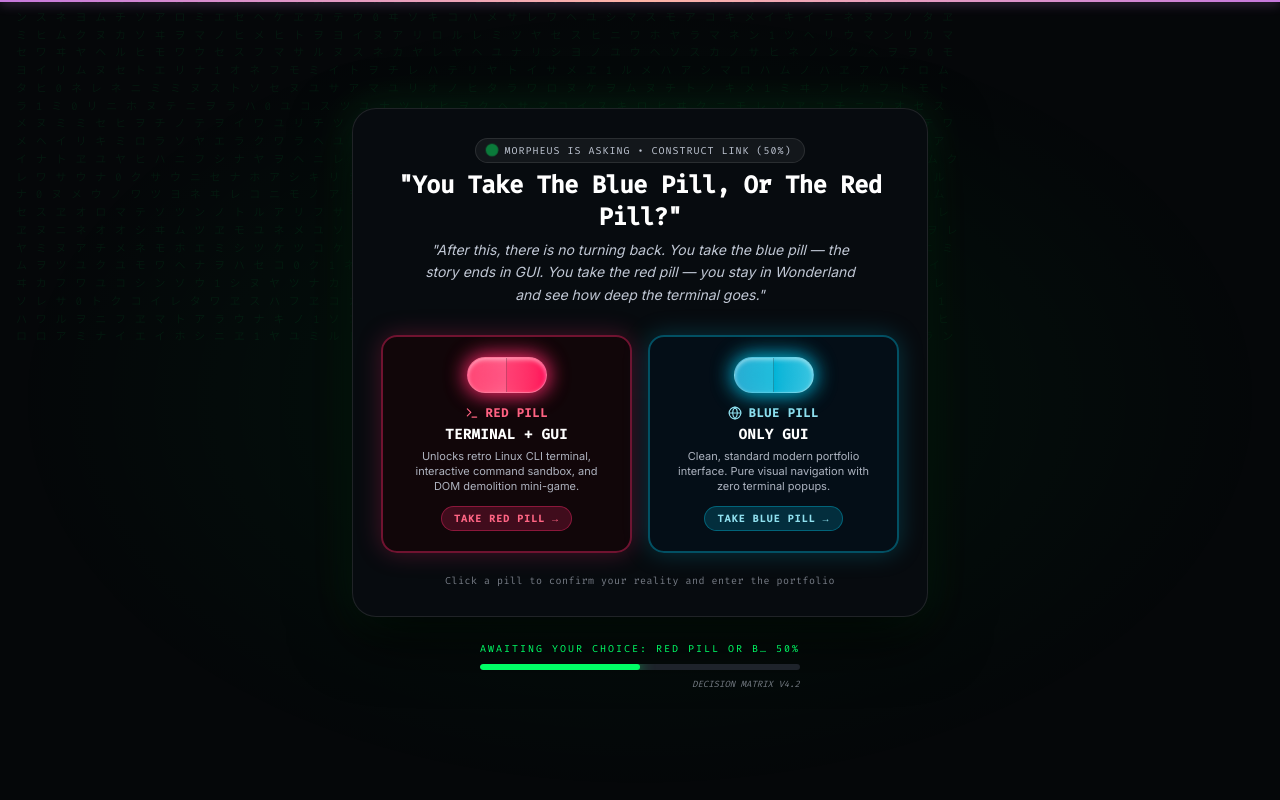
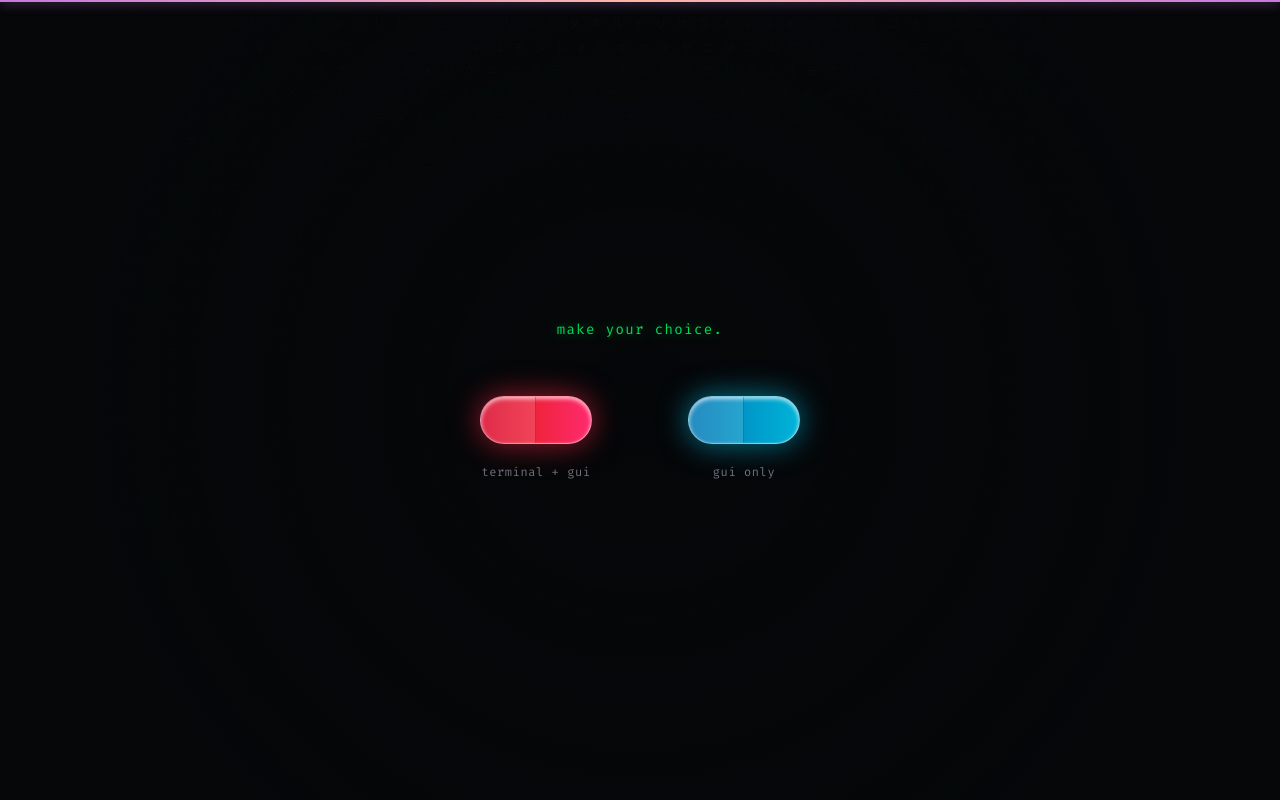
Before and after one commit to RamXCat/portfolio-terminal, a React (Vite) app: page / in a window 1280 px wide. Shown: the top 800 px of the page. Built offline with nearby package versions, Linux system fonts and the light colour scheme; grey boxes are pictures that could not be loaded.

Commit message:
feat: redesign Morpheus pill selection into minimal dark void with color flash payoff

```diff
--- a/src/pages/Dashboard/components/Loader.tsx
+++ b/src/pages/Dashboard/components/Loader.tsx
@@ -1,6 +1,5 @@
 import { motion, AnimatePresence } from "motion/react";
 import { useEffect, useState } from "react";
-import { Terminal as TerminalIcon, Globe, Sparkles, ShieldAlert } from "lucide-react";
 import { PortfolioMode } from "../../../components/ModeSwitcher";
 
 interface LoaderProps {
@@ -9,240 +8,201 @@ interface LoaderProps {
 }
 
 export default function Loader({ onComplete, onSelectMode }: LoaderProps) {
-  const [progress, setProgress] = useState(0);
-  const [status, setStatus] = useState("Initializing Matrix Kernel");
-  const [isPausedAtHalf, setIsPausedAtHalf] = useState(false);
   const [hoveredPill, setHoveredPill] = useState<'red' | 'blue' | null>(null);
+  const [selectedPill, setSelectedPill] = useState<'red' | 'blue' | null>(null);
+  const [isFlashing, setIsFlashing] = useState(false);
 
-  const bootMessages = [
-    "Establishing Link to The Matrix",
-    "Decrypting Zion Data Feeds",
-    "Calibrating Neural Interface",
-    "Querying Construct Reality",
-    "System Ready"
-  ];
-
-  // Matrix digital stream rain characters for the pause sequence
+  // Digital Rain stream characters
   const matrixChars = "01アイウエオカキクケコサシスセソタチツテトナニヌネノハヒフヘホマミムメモヤユヨラリルレロワヰヱヲン";
 
-  // Stage 1: Progress from 0% to 50%
-  useEffect(() => {
-    const interval = setInterval(() => {
-      setProgress(prev => {
-        if (prev >= 50) {
-          clearInterval(interval);
-          setIsPausedAtHalf(true);
-          return 50;
-        }
-        return prev + 1;
-      });
-    }, 20);
-
-    return () => clearInterval(interval);
-  }, []);
-
-  // Update status messages based on current progress
-  useEffect(() => {
-    if (isPausedAtHalf) {
-      setStatus("Awaiting Your Choice: Red Pill or Blue Pill");
-    } else {
-      const msgIndex = Math.min(
-        Math.floor((progress / 100) * bootMessages.length),
-        bootMessages.length - 1
-      );
-      setStatus(bootMessages[msgIndex]);
-    }
-  }, [progress, isPausedAtHalf]);
-
-  // Handle user taking the Red Pill or Blue Pill
+  // Handle Pill Selection with payoff screen flash & transition
   const handlePillChoice = (mode: PortfolioMode) => {
+    const pillColor = mode === 'terminal' ? 'red' : 'blue';
+    setSelectedPill(pillColor);
+    setIsFlashing(true);
     localStorage.setItem('portfolio_view_mode', mode);
     if (onSelectMode) {
       onSelectMode(mode);
     }
-    setIsPausedAtHalf(false);
 
-    // Stage 2: Resume progress from 50% to 100%
-    const resumeInterval = setInterval(() => {
-      setProgress(prev => {
-        if (prev >= 100) {
-          clearInterval(resumeInterval);
+    // Payoff flash then smooth transition into portfolio
     setTimeout(() => {
       if (onComplete) onComplete();
-          }, 400);
-          return 100;
+    }, 450);
+  };
+
+  // Keyboard navigation: Left Arrow (Red), Right Arrow (Blue), Enter (select currently hovered/focused)
+  useEffect(() => {
+    const handleKeyDown = (e: KeyboardEvent) => {
+      if (e.key === 'ArrowLeft') {
+        e.preventDefault();
+        setHoveredPill('red');
+      } else if (e.key === 'ArrowRight') {
+        e.preventDefault();
+        setHoveredPill('blue');
+      } else if (e.key === 'Enter') {
+        e.preventDefault();
+        if (hoveredPill === 'red') {
+          handlePillChoice('terminal');
+        } else if (hoveredPill === 'blue') {
+          handlePillChoice('gui');
+        } else {
+          // Default to Red Pill if none highlighted
+          handlePillChoice('terminal');
         }
-        return prev + 2;
-      });
-    }, 18);
+      }
     };
+
+    window.addEventListener('keydown', handleKeyDown);
+    return () => window.removeEventListener('keydown', handleKeyDown);
+  }, [hoveredPill]);
 
   return (
     <motion.div
       initial={{ opacity: 1 }}
       exit={{ opacity: 0 }}
       transition={{ duration: 0.6 }}
-      className="fixed inset-0 z-[100] bg-[#050709] flex flex-col items-center justify-center p-4 sm:p-6 overflow-hidden select-none"
+      className="fixed inset-0 z-[100] bg-[#050709] flex flex-col items-center justify-center p-6 overflow-hidden select-none font-mono"
     >
-      {/* Matrix Green Digital Rain Background */}
-      <div className="absolute inset-0 opacity-[0.07] pointer-events-none font-mono text-[11px] leading-tight select-none overflow-hidden text-[#00FF66]">
+      {/* 1. Matrix Digital Rain on the Edges (Vignette radial mask hides it in center) */}
+      <div
+        className="absolute inset-0 opacity-15 pointer-events-none text-[12px] leading-relaxed select-none overflow-hidden text-[#00FF66]"
+        style={{
+          maskImage: 'radial-gradient(ellipse at center, transparent 35%, black 85%)',
+          WebkitMaskImage: 'radial-gradient(ellipse at center, transparent 35%, black 85%)',
+        }}
+      >
         <div className="animate-log-scroll flex flex-col gap-1 p-4">
-          {[...Array(24)].map((_, i) => (
+          {[...Array(28)].map((_, i) => (
             <div key={i} className="tracking-widest">
-              {Array.from({ length: 48 }, () => matrixChars[Math.floor(Math.random() * matrixChars.length)]).join(" ")}
+              {Array.from({ length: 50 }, () => matrixChars[Math.floor(Math.random() * matrixChars.length)]).join(" ")}
             </div>
           ))}
         </div>
       </div>
 
-      {/* Atmospheric ambient glow */}
-      <div
-        className={`absolute inset-0 transition-opacity duration-700 pointer-events-none ${
-          hoveredPill === 'red'
-            ? 'bg-[radial-gradient(ellipse_at_center,rgba(255,42,109,0.15)_0%,transparent_70%)]'
-            : hoveredPill === 'blue'
-            ? 'bg-[radial-gradient(ellipse_at_center,rgba(0,180,255,0.15)_0%,transparent_70%)]'
-            : 'bg-[radial-gradient(ellipse_at_center,rgba(0,255,102,0.06)_0%,transparent_70%)]'
+      {/* 2. Deep Dark Void Vignette */}
+      <div className="absolute inset-0 bg-[radial-gradient(circle_at_center,rgba(5,7,9,0.4)_0%,rgba(5,7,9,0.98)_85%)] pointer-events-none" />
+
+      {/* 3. Screen Color Flash on Pill Choice Payoff */}
+      <AnimatePresence>
+        {isFlashing && (
+          <motion.div
+            initial={{ opacity: 0 }}
+            animate={{ opacity: 0.85 }}
+            exit={{ opacity: 0 }}
+            transition={{ duration: 0.25 }}
+            className={`fixed inset-0 z-50 pointer-events-none ${
+              selectedPill === 'red' ? 'bg-[#FF1E56]' : 'bg-[#0096C7]'
             }`}
           />
+        )}
+      </AnimatePresence>
 
-      {/* Central Interactive Modal */}
-      <div className="relative z-10 w-full max-w-xl flex flex-col items-center">
-        {!isPausedAtHalf ? (
-          // Pre-50% Loading Core
-          <div className="relative mb-8 sm:mb-12 flex items-center justify-center">
-            <motion.div
-              animate={{ rotate: 360 }}
-              transition={{ duration: 12, repeat: Infinity, ease: "linear" }}
-              className="absolute w-28 h-28 sm:w-32 sm:h-32 border border-[#00FF66]/30 rounded-full"
-            />
-            <div className="relative w-20 h-20 sm:w-24 sm:h-24 border-2 border-[#00FF66] flex items-center justify-center group shadow-[0_0_30px_rgba(0,255,102,0.3)]">
-              <motion.div
-                animate={{ opacity: [0.3, 1, 0.3] }}
-                transition={{ duration: 2, repeat: Infinity }}
-                className="absolute inset-2 border border-[#00FF66]/50 rotate-45"
-              />
-              <div className="text-[#00FF66] text-3xl sm:text-4xl animate-pulse font-mono font-bold">
-                M
-              </div>
-            </div>
-            <div className="absolute inset-0 bg-gradient-to-b from-transparent via-[#00FF66]/15 to-transparent h-1/2 w-full animate-scanline opacity-60" />
-          </div>
-        ) : (
-          // 50% Pause: Morpheus Matrix Pill Choice
-          <motion.div
-            initial={{ opacity: 0, scale: 0.92, y: 15 }}
-            animate={{ opacity: 1, scale: 1, y: 0 }}
-            transition={{ duration: 0.4, ease: "easeOut" }}
-            className="w-full mb-6 p-5 sm:p-7 bg-[#080C10]/95 backdrop-blur-2xl border border-white/10 rounded-3xl shadow-[0_20px_60px_rgba(0,0,0,0.9),0_0_40px_rgba(0,255,102,0.15)] text-center font-mono space-y-5"
+      {/* 4. Minimalist Void Content */}
+      <div className="relative z-10 flex flex-col items-center justify-center text-center space-y-12 max-w-lg">
+
+        {/* Subtle, single-line headline with gentle green glow */}
+        <motion.p
+          initial={{ opacity: 0, y: -6 }}
+          animate={{ opacity: 0.85, y: 0 }}
+          transition={{ duration: 0.8, ease: "easeOut" }}
+          className="text-xs sm:text-sm tracking-widest text-[#00FF66] lowercase text-shadow-[0_0_12px_rgba(0,255,102,0.5)] font-mono"
         >
-            {/* Morpheus Header */}
-            <div className="space-y-1.5">
-              <div className="inline-flex items-center gap-2 px-3 py-1 rounded-full bg-white/5 border border-white/10 text-[10px] text-tertiary tracking-widest uppercase">
-                <span className="w-2 h-2 rounded-full bg-[#00FF66] animate-ping" />
-                <span>MORPHEUS IS ASKING • CONSTRUCT LINK (50%)</span>
-              </div>
-              <h2 className="text-xl sm:text-2xl font-bold text-white tracking-tight">
-                "You Take The Blue Pill, Or The Red Pill?"
-              </h2>
-              <p className="text-xs sm:text-sm text-tertiary font-sans leading-relaxed max-w-md mx-auto">
-                <span className="italic">"After this, there is no turning back. You take the blue pill — the story ends in GUI. You take the red pill — you stay in Wonderland and see how deep the terminal goes."</span>
-              </p>
-            </div>
+          make your choice.
+        </motion.p>
 
-            {/* The Two Pills (Red Pill vs Blue Pill) */}
-            <div className="grid grid-cols-1 sm:grid-cols-2 gap-4 pt-2">
+        {/* The Two Pills (Generous empty breathing room, large tap targets) */}
+        <div className="flex items-center justify-center gap-12 sm:gap-20">
 
-              {/* 🔴 RED PILL: TERMINAL + GUI (Hacker Mode) */}
+          {/* 🔴 RED PILL */}
+          <div className="flex flex-col items-center space-y-3">
             <button
               type="button"
               onMouseEnter={() => setHoveredPill('red')}
               onMouseLeave={() => setHoveredPill(null)}
+              onFocus={() => setHoveredPill('red')}
+              onBlur={() => setHoveredPill(null)}
               onClick={() => handlePillChoice('terminal')}
-                className="group relative flex flex-col items-center p-5 rounded-2xl bg-[#140608]/80 hover:bg-[#200A0D]/90 border-2 border-[#FF2A6D]/40 hover:border-[#FF2A6D] shadow-[0_0_25px_rgba(255,42,109,0.25)] hover:shadow-[0_0_45px_rgba(255,42,109,0.55)] transition-all duration-300 cursor-pointer active:scale-95 text-center overflow-hidden"
+              className={`group relative p-2 rounded-full transition-all duration-300 cursor-pointer active:scale-95 outline-none ${
+                hoveredPill === 'blue' ? 'opacity-30 scale-95' : 'opacity-100 scale-100'
+              }`}
+              title="Terminal + GUI (Hacker Mode)"
             >
-                {/* Visual Red Capsule Pill */}
-                <div className="relative mb-3 flex items-center justify-center">
-                  <div className="w-20 h-9 rounded-full bg-gradient-to-r from-[#FF1E56] via-[#FF4D79] to-[#FF0055] shadow-[0_0_20px_#FF2A6D,inset_0_2px_4px_rgba(255,255,255,0.6)] border border-white/40 flex items-center justify-center group-hover:scale-105 transition-transform duration-300">
-                    <span className="w-1/2 h-full rounded-l-full bg-white/20 border-r border-black/30" />
+              {/* Large Red Capsule Pill with Soft Outer Glow */}
+              <div className="relative w-24 h-11 sm:w-28 sm:h-12 rounded-full bg-gradient-to-r from-[#D90429] via-[#EF233C] to-[#FF2A6D] border border-white/50 shadow-[0_0_30px_rgba(239,35,60,0.65),inset_0_2px_4px_rgba(255,255,255,0.7)] group-hover:shadow-[0_0_55px_rgba(255,42,109,0.95)] group-hover:scale-105 transition-all duration-300 flex items-center justify-center">
+                <span className="w-1/2 h-full rounded-l-full bg-white/15 border-r border-black/25" />
                 <span className="w-1/2 h-full rounded-r-full" />
-                  </div>
-                  {/* Subtle Glow Ring */}
-                  <div className="absolute inset-0 rounded-full blur-md bg-[#FF2A6D]/40 group-hover:bg-[#FF2A6D]/70 transition-all pointer-events-none" />
-                </div>
-
-                <div className="flex items-center gap-1.5 text-xs font-bold text-[#FF6584] uppercase tracking-wider mb-1">
-                  <TerminalIcon className="w-3.5 h-3.5" />
-                  <span>RED PILL</span>
-                </div>
-                <div className="text-sm font-extrabold text-white mb-1 tracking-wide">
-                  TERMINAL + GUI
-                </div>
-                <p className="text-[11px] text-tertiary/90 font-sans leading-snug">
-                  Unlocks retro Linux CLI terminal, interactive command sandbox, and DOM demolition mini-game.
-                </p>
-                <div className="mt-3 px-3 py-1 rounded-full bg-[#FF2A6D]/20 border border-[#FF2A6D]/40 text-[#FF6584] text-[10px] font-bold tracking-widest uppercase group-hover:bg-[#FF2A6D] group-hover:text-black transition-all">
-                  Take Red Pill →
               </div>
             </button>
 
-              {/* 🔵 BLUE PILL: ONLY GUI (Standard Modern Web) */}
+            {/* Short Minimal Caption */}
+            <div className="text-center">
+              <span className={`text-[11px] sm:text-xs tracking-wider transition-colors duration-200 block ${
+                hoveredPill === 'red' ? 'text-[#FF4D79] font-bold' : 'text-zinc-500'
+              }`}>
+                terminal + gui
+              </span>
+              <AnimatePresence>
+                {hoveredPill === 'red' && (
+                  <motion.span
+                    initial={{ opacity: 0, y: 3 }}
+                    animate={{ opacity: 0.8, y: 0 }}
+                    exit={{ opacity: 0 }}
+                    className="text-[9px] text-zinc-400 block tracking-normal"
+                  >
+                    interactive linux cli & game
+                  </motion.span>
+                )}
+              </AnimatePresence>
+            </div>
+          </div>
+
+          {/* 🔵 BLUE PILL */}
+          <div className="flex flex-col items-center space-y-3">
             <button
               type="button"
               onMouseEnter={() => setHoveredPill('blue')}
               onMouseLeave={() => setHoveredPill(null)}
+              onFocus={() => setHoveredPill('blue')}
+              onBlur={() => setHoveredPill(null)}
               onClick={() => handlePillChoice('gui')}
-                className="group relative flex flex-col items-center p-5 rounded-2xl bg-[#04101A]/80 hover:bg-[#061A2B]/90 border-2 border-[#00B4D8]/40 hover:border-[#00B4D8] shadow-[0_0_25px_rgba(0,180,216,0.25)] hover:shadow-[0_0_45px_rgba(0,180,216,0.55)] transition-all duration-300 cursor-pointer active:scale-95 text-center overflow-hidden"
+              className={`group relative p-2 rounded-full transition-all duration-300 cursor-pointer active:scale-95 outline-none ${
+                hoveredPill === 'red' ? 'opacity-30 scale-95' : 'opacity-100 scale-100'
+              }`}
+              title="Only GUI (Clean Web Experience)"
             >
-                {/* Visual Blue Capsule Pill */}
-                <div className="relative mb-3 flex items-center justify-center">
-                  <div className="w-20 h-9 rounded-full bg-gradient-to-r from-[#0096C7] via-[#00B4D8] to-[#48CAE4] shadow-[0_0_20px_#00B4D8,inset_0_2px_4px_rgba(255,255,255,0.6)] border border-white/40 flex items-center justify-center group-hover:scale-105 transition-transform duration-300">
-                    <span className="w-1/2 h-full rounded-l-full bg-white/20 border-r border-black/30" />
+              {/* Large Blue Capsule Pill with Soft Outer Glow */}
+              <div className="relative w-24 h-11 sm:w-28 sm:h-12 rounded-full bg-gradient-to-r from-[#0077B6] via-[#0096C7] to-[#00B4D8] border border-white/50 shadow-[0_0_30px_rgba(0,180,216,0.65),inset_0_2px_4px_rgba(255,255,255,0.7)] group-hover:shadow-[0_0_55px_rgba(0,180,216,0.95)] group-hover:scale-105 transition-all duration-300 flex items-center justify-center">
+                <span className="w-1/2 h-full rounded-l-full bg-white/15 border-r border-black/25" />
                 <span className="w-1/2 h-full rounded-r-full" />
-                  </div>
-                  {/* Subtle Glow Ring */}
-                  <div className="absolute inset-0 rounded-full blur-md bg-[#00B4D8]/40 group-hover:bg-[#00B4D8]/70 transition-all pointer-events-none" />
-                </div>
-
-                <div className="flex items-center gap-1.5 text-xs font-bold text-[#90E0EF] uppercase tracking-wider mb-1">
-                  <Globe className="w-3.5 h-3.5" />
-                  <span>BLUE PILL</span>
-                </div>
-                <div className="text-sm font-extrabold text-white mb-1 tracking-wide">
-                  ONLY GUI
-                </div>
-                <p className="text-[11px] text-tertiary/90 font-sans leading-snug">
-                  Clean, standard modern portfolio interface. Pure visual navigation with zero terminal popups.
-                </p>
-                <div className="mt-3 px-3 py-1 rounded-full bg-[#00B4D8]/20 border border-[#00B4D8]/40 text-[#90E0EF] text-[10px] font-bold tracking-widest uppercase group-hover:bg-[#00B4D8] group-hover:text-black transition-all">
-                  Take Blue Pill →
               </div>
             </button>
 
+            {/* Short Minimal Caption */}
+            <div className="text-center">
+              <span className={`text-[11px] sm:text-xs tracking-wider transition-colors duration-200 block ${
+                hoveredPill === 'blue' ? 'text-[#48CAE4] font-bold' : 'text-zinc-500'
+              }`}>
+                gui only
+              </span>
+              <AnimatePresence>
+                {hoveredPill === 'blue' && (
+                  <motion.span
+                    initial={{ opacity: 0, y: 3 }}
+                    animate={{ opacity: 0.8, y: 0 }}
+                    exit={{ opacity: 0 }}
+                    className="text-[9px] text-zinc-400 block tracking-normal"
+                  >
+                    clean modern web interface
+                  </motion.span>
+                )}
+              </AnimatePresence>
+            </div>
           </div>
 
-            <div className="text-[10px] text-tertiary/60 tracking-wider">
-              Click a pill to confirm your reality and enter the portfolio
         </div>
-          </motion.div>
-        )}
 
-        {/* Progress UI Bar with Matrix Aesthetic */}
-        <div className="w-full max-w-[280px] sm:max-w-xs flex flex-col gap-2 relative z-10">
-          <div className="flex justify-between label-font text-[10px] text-[#00FF66] uppercase tracking-[0.2em]">
-            <span className="truncate pr-2">{status}...</span>
-            <span>{progress}%</span>
-          </div>
-          <div className="h-1.5 bg-surface-container w-full rounded-full relative overflow-hidden">
-            <motion.div
-              style={{ width: `${progress}%` }}
-              className="h-full bg-[#00FF66] shadow-[0_0_15px_#00FF66] rounded-full transition-all duration-150"
-            />
-          </div>
-          <div className="text-[9px] label-font text-tertiary/60 italic self-end uppercase">
-            {isPausedAtHalf ? "Decision Matrix v4.2" : "Zion Kernel Boot Sequence v4.2"}
-          </div>
-        </div>
       </div>
     </motion.div>
   );
```
Also changed, not shown: src/components/CursorBubble.tsx (+11 -5 lines). Lines whose indentation alone changed are shown as unchanged.
